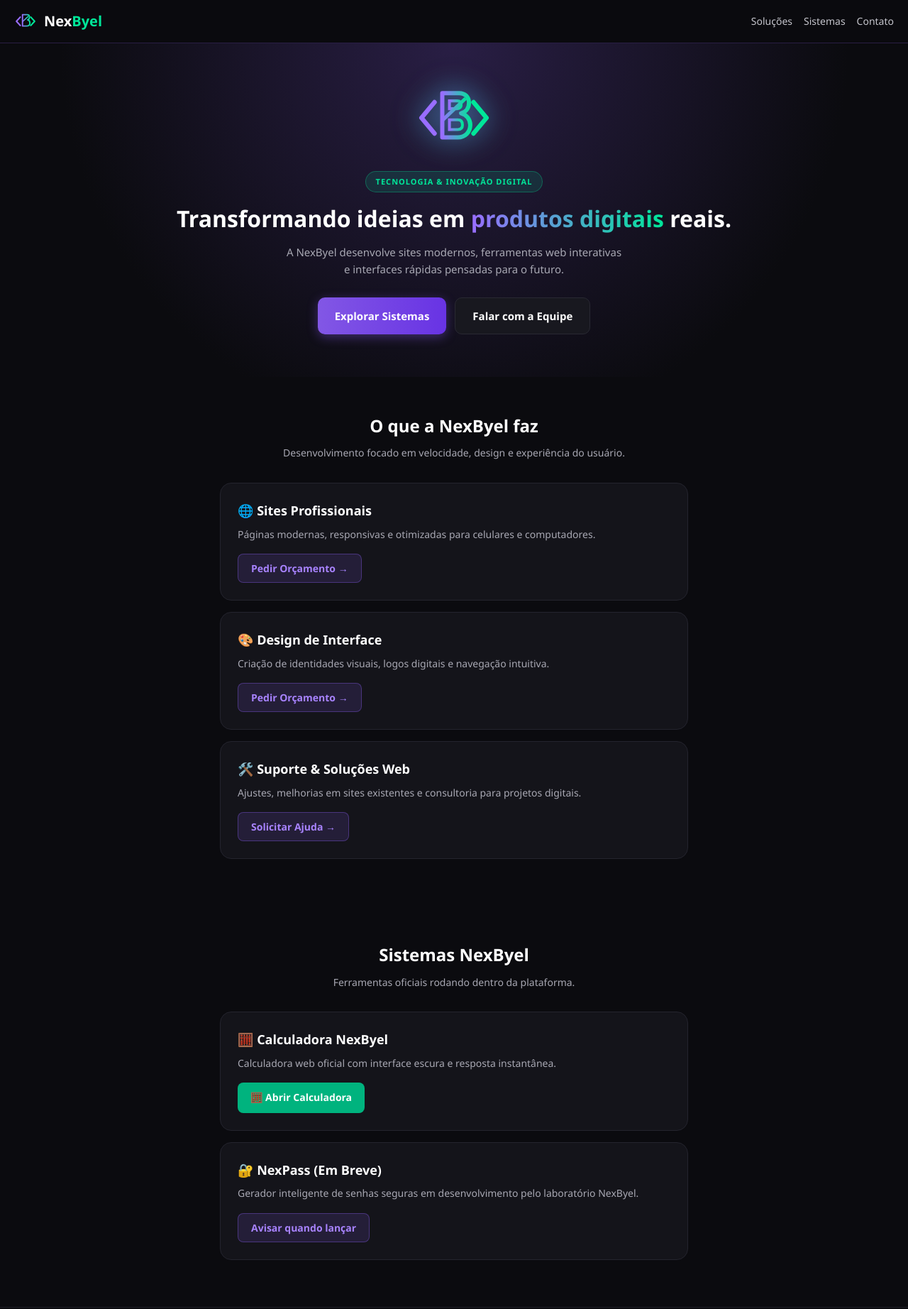
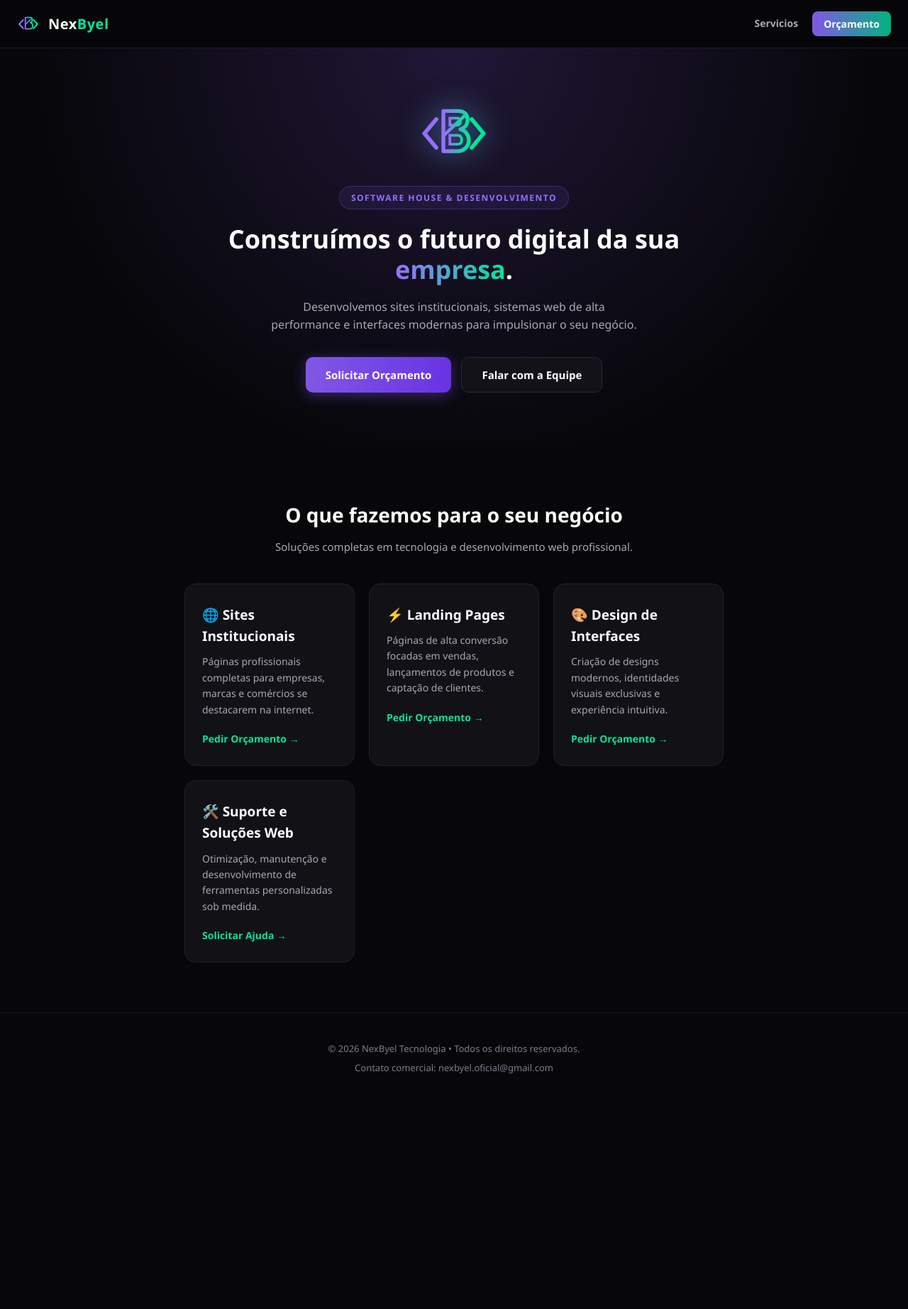
Before and after one commit to byelsantos731-netizen/Meu-primeiro-site, a plain HTML site: page nexbyel.html in a window 1280 px wide. Shown: the top 1844 px of the page at 71% size. After the commit the page ends 1555 px from the top, so only its background shows below. Drawn offline with Linux system fonts and the light colour scheme.

Commit message:
nexbyel.html

```diff
--- a/nexbyel.html
+++ b/nexbyel.html
@@ -3,7 +3,7 @@
 <head>
   <meta charset="UTF-8">
   <meta name="viewport" content="width=device-width, initial-scale=1.0">
-  <title>NexByel | Tecnologia & Inovação Digital</title>
+  <title>NexByel | Soluções e Desenvolvimento Web</title>
   <style>
     * {
       box-sizing: border-box;
@@ -13,20 +13,20 @@
     }
 
     body {
-      background-color: #0b0b0f;
+      background-color: #07070a;
       color: #ffffff;
       line-height: 1.6;
     }
 
-    /* Cabeçalho Fixo */
+    /* Cabeçalho Corporativo */
     header {
       position: sticky;
       top: 0;
       z-index: 100;
-      background-color: rgba(11, 11, 15, 0.92);
-      backdrop-filter: blur(10px);
-      border-bottom: 1px solid rgba(130, 87, 229, 0.25);
-      padding: 14px 20px;
+      background-color: rgba(7, 7, 10, 0.95);
+      backdrop-filter: blur(12px);
+      border-bottom: 1px solid rgba(130, 87, 229, 0.2);
+      padding: 16px 24px;
       display: flex;
       justify-content: space-between;
       align-items: center;
@@ -35,11 +35,12 @@
     .brand {
       display: flex;
       align-items: center;
-      gap: 10px;
+      gap: 12px;
       text-decoration: none;
       color: #ffffff;
       font-size: 20px;
-      font-weight: bold;
+      font-weight: 700;
+      letter-spacing: 0.5px;
     }
 
     .brand span {
@@ -48,54 +49,67 @@
 
     nav {
       display: flex;
-      gap: 16px;
+      gap: 20px;
+      align-items: center;
     }
 
     nav a, nav button {
       background: none;
       border: none;
-      color: #c4c4cc;
+      color: #a8a8b3;
       text-decoration: none;
       font-size: 14px;
-      font-weight: 500;
+      font-weight: 600;
       cursor: pointer;
+      transition: color 0.2s;
     }
 
     nav a:hover, nav button:hover {
       color: #00e699;
     }
 
-    /* Seção Principal (Hero) */
+    .btn-nav-acao {
+      background: linear-gradient(90deg, #8257e5, #00b37e);
+      color: #ffffff !important;
+      padding: 8px 16px;
+      border-radius: 8px;
+    }
+
+    /* Seção Hero Principal */
     .hero {
       text-align: center;
-      padding: 50px 20px 60px;
-      background: radial-gradient(circle at top, rgba(130, 87, 229, 0.25) 0%, rgba(11, 11, 15, 1) 70%);
+      padding: 70px 20px 80px;
+      background: radial-gradient(circle at top, rgba(130, 87, 229, 0.2) 0%, rgba(7, 7, 10, 1) 70%);
     }
 
     .logo-destaque {
-      width: 110px;
-      height: 110px;
-      margin: 0 auto 20px;
-      filter: drop-shadow(0 0 18px rgba(130, 87, 229, 0.6)) drop-shadow(0 0 18px rgba(0, 230, 153, 0.4));
+      width: 100px;
+      height: 100px;
+      margin: 0 auto 24px;
+      filter: drop-shadow(0 0 20px rgba(130, 87, 229, 0.5)) drop-shadow(0 0 20px rgba(0, 230, 153, 0.3));
     }
 
     .tag-topo {
       display: inline-block;
-      background-color: rgba(0, 230, 153, 0.12);
-      color: #00e699;
-      border: 1px solid rgba(0, 230, 153, 0.3);
-      padding: 5px 14px;
+      background-color: rgba(130, 87, 229, 0.1);
+      color: #996dff;
+      border: 1px solid rgba(130, 87, 229, 0.3);
+      padding: 6px 16px;
       border-radius: 20px;
-      font-size: 11px;
-      font-weight: bold;
-      letter-spacing: 1px;
-      margin-bottom: 18px;
+      font-size: 12px;
+      font-weight: 700;
+      letter-spacing: 1.5px;
+      margin-bottom: 20px;
+      text-transform: uppercase;
     }
 
     .hero h1 {
-      font-size: 32px;
+      font-size: 36px;
       line-height: 1.2;
-      margin-bottom: 16px;
+      margin-bottom: 18px;
+      max-width: 650px;
+      margin-left: auto;
+      margin-right: auto;
     }
 
     .texto-gradiente {
@@ -106,14 +120,14 @@
 
     .hero p {
       color: #a8a8b3;
-      max-width: 480px;
-      margin: 0 auto 28px;
-      font-size: 15px;
+      max-width: 520px;
+      margin: 0 auto 32px;
+      font-size: 16px;
     }
 
     .botoes-hero {
       display: flex;
-      gap: 12px;
+      gap: 14px;
       justify-content: center;
       flex-wrap: wrap;
     }
@@ -122,101 +136,106 @@
       background: linear-gradient(90deg, #8257e5, #6833e4);
       color: #ffffff;
       border: none;
-      padding: 14px 24px;
+      padding: 14px 28px;
       border-radius: 10px;
       font-size: 15px;
-      font-weight: bold;
+      font-weight: 700;
       text-decoration: none;
       cursor: pointer;
-      box-shadow: 0 4px 15px rgba(130, 87, 229, 0.4);
+      box-shadow: 0 4px 20px rgba(130, 87, 229, 0.4);
+      transition: transform 0.2s;
+    }
+
+    .btn-primario:active {
+      transform: scale(0.97);
     }
 
     .btn-secundario {
-      background-color: #18181f;
+      background-color: #121218;
       color: #ffffff;
-      border: 1px solid #292933;
-      padding: 14px 24px;
+      border: 1px solid #292938;
+      padding: 14px 28px;
       border-radius: 10px;
       font-size: 15px;
-      font-weight: bold;
+      font-weight: 700;
       cursor: pointer;
     }
 
-    /* Seções */
+    /* Seções de Conteúdo */
     section {
-      padding: 50px 20px;
-      max-width: 700px;
+      padding: 70px 20px;
+      max-width: 800px;
       margin: 0 auto;
     }
 
     .titulo-secao {
       text-align: center;
-      margin-bottom: 30px;
+      margin-bottom: 40px;
     }
 
     .titulo-secao h2 {
-      font-size: 24px;
-      margin-bottom: 8px;
+      font-size: 28px;
+      margin-bottom: 10px;
     }
 
     .titulo-secao p {
       color: #a8a8b3;
-      font-size: 14px;
+      font-size: 15px;
+    }
+
+    .grid-servicos {
+      display: grid;
+      grid-template-columns: repeat(auto-fit, minmax(240px, 1fr));
+      gap: 20px;
     }
 
     .card {
-      background-color: #14141a;
-      border: 1px solid #24242e;
+      background-color: #111116;
+      border: 1px solid #20202a;
       border-radius: 16px;
-      padding: 24px;
-      margin-bottom: 16px;
+      padding: 28px 24px;
+      transition: border-color 0.3s;
+    }
+
+    .card:hover {
+      border-color: rgba(130, 87, 229, 0.5);
     }
 
     .card h3 {
-      font-size: 18px;
-      margin-bottom: 8px;
+      font-size: 19px;
+      margin-bottom: 10px;
+      color: #ffffff;
     }
 
     .card p {
       color: #a8a8b3;
       font-size: 14px;
-      margin-bottom: 16px;
+      margin-bottom: 20px;
     }
 
     .btn-card {
-      display: inline-block;
-      background-color: rgba(130, 87, 229, 0.15);
-      color: #a883ff;
-      border: 1px solid rgba(130, 87, 229, 0.4);
-      padding: 10px 18px;
-      border-radius: 8px;
+      background: none;
+      border: none;
+      color: #00e699;
       font-size: 14px;
-      font-weight: bold;
-      text-decoration: none;
+      font-weight: 700;
       cursor: pointer;
-    }
-
-    .btn-verde {
-      display: inline-block;
-      background-color: #00b37e;
-      color: #ffffff;
-      padding: 10px 18px;
-      border-radius: 8px;
-      font-size: 14px;
-      font-weight: bold;
-      text-decoration: none;
+      display: flex;
+      align-items: center;
+      gap: 6px;
+      padding: 0;
     }
 
     /* Rodapé */
     footer {
       text-align: center;
-      padding: 35px 20px;
-      border-top: 1px solid #1e1e26;
+      padding: 40px 20px;
+      border-top: 1px solid #16161f;
       color: #7c7c8a;
       font-size: 13px;
     }
 
-    /* JANELA INTERNA (MODAL) DE ATENDIMENTO */
+    /* MODAL DE ORÇAMENTO E CONTATO (JANELA INTERNA) */
     .modal-fundo {
       display: none;
       position: fixed;
@@ -224,8 +243,8 @@
       left: 0;
       width: 100%;
       height: 100%;
-      background-color: rgba(0, 0, 0, 0.82);
-      backdrop-filter: blur(6px);
+      background-color: rgba(0, 0, 0, 0.85);
+      backdrop-filter: blur(8px);
       z-index: 999;
       justify-content: center;
       align-items: center;
@@ -237,38 +256,38 @@
     }
 
     .modal-janela {
-      background-color: #16161d;
+      background-color: #14141c;
       border: 1px solid #8257e5;
-      border-radius: 18px;
+      border-radius: 20px;
       width: 100%;
-      max-width: 400px;
-      padding: 26px 22px;
+      max-width: 420px;
+      padding: 30px 24px;
       position: relative;
-      box-shadow: 0 20px 50px rgba(0, 0, 0, 0.8);
+      box-shadow: 0 25px 60px rgba(0, 0, 0, 0.9);
       animation: abrirJanela 0.25s ease;
     }
 
     @keyframes abrirJanela {
-      from { transform: scale(0.9); opacity: 0; }
+      from { transform: scale(0.92); opacity: 0; }
       to { transform: scale(1); opacity: 1; }
     }
 
     .fechar-modal {
       position: absolute;
-      top: 16px;
-      right: 16px;
-      background: #24242e;
+      top: 18px;
+      right: 18px;
+      background: #1f1f2e;
       color: #ffffff;
       border: none;
-      width: 32px;
-      height: 32px;
+      width: 34px;
+      height: 34px;
       border-radius: 50%;
       font-size: 18px;
       cursor: pointer;
     }
 
     .modal-janela h2 {
-      font-size: 20px;
+      font-size: 22px;
       margin-bottom: 6px;
       color: #ffffff;
     }
@@ -276,12 +295,12 @@
     .modal-sub {
       font-size: 13px;
       color: #00e699;
-      margin-bottom: 18px;
-      font-weight: bold;
+      margin-bottom: 20px;
+      font-weight: 700;
     }
 
     .campo {
-      margin-bottom: 14px;
+      margin-bottom: 16px;
       text-align: left;
     }
 
@@ -295,13 +314,14 @@
 
     .campo input, .campo textarea {
       width: 100%;
-      background-color: #0d0d12;
-      border: 1px solid #2e2e3a;
+      background-color: #0b0b10;
+      border: 1px solid #2a2a38;
       border-radius: 10px;
-      padding: 12px;
+      padding: 12px 14px;
       color: #ffffff;
       font-size: 14px;
       outline: none;
+      transition: border-color 0.2s;
     }
 
     .campo input:focus, .campo textarea:focus {
@@ -316,20 +336,22 @@
       padding: 14px;
       border-radius: 10px;
       font-size: 15px;
-      font-weight: bold;
+      font-weight: 700;
       cursor: pointer;
-      margin-top: 6px;
+      margin-top: 8px;
+      box-shadow: 0 4px 15px rgba(0, 179, 126, 0.3);
     }
 
     .aviso-sucesso {
       display: none;
       text-align: center;
-      padding: 20px 10px;
+      padding: 24px 10px;
     }
 
     .aviso-sucesso h3 {
       color: #00e699;
-      margin-bottom: 8px;
+      margin-bottom: 10px;
+      font-size: 20px;
     }
   </style>
 </head>
@@ -357,13 +379,12 @@
       <div>Nex<span>Byel</span></div>
     </a>
     <nav>
-      <a href="#solucoes">Soluções</a>
-      <a href="#sistemas">Sistemas</a>
-      <button onclick="abrirJanela('Contato Geral')">Contato</button>
+      <a href="#servicos">Servicios</a>
+      <button class="btn-nav-acao" onclick="abrirJanela('Pedir Orçamento')">Orçamento</button>
     </nav>
   </header>
 
-  <!-- Tela Principal -->
+  <!-- Seção Principal -->
   <div class="hero">
     <div class="logo-destaque">
       <svg viewBox="0 0 120 120" fill="none">
@@ -376,69 +397,57 @@
       </svg>
     </div>
 
-    <div class="tag-topo">TECNOLOGIA & INOVAÇÃO DIGITAL</div>
-    <h1>Transformando ideias em <span class="texto-gradiente">produtos digitais</span> reais.</h1>
-    <p>A NexByel desenvolve sites modernos, ferramentas web interativas e interfaces rápidas pensadas para o futuro.</p>
+    <div class="tag-topo">Software House & Desenvolvimento</div>
+    <h1>Construímos o futuro digital da sua <span class="texto-gradiente">empresa</span>.</h1>
+    <p>Desenvolvemos sites institucionais, sistemas web de alta performance e interfaces modernas para impulsionar o seu negócio.</p>
 
     <div class="botoes-hero">
-      <a href="#sistemas" class="btn-primario">Explorar Sistemas</a>
+      <button class="btn-primario" onclick="abrirJanela('Pedir Orçamento')">Solicitar Orçamento</button>
       <button class="btn-secundario" onclick="abrirJanela('Falar com a Equipe')">Falar com a Equipe</button>
     </div>
   </div>
 
-  <!-- Soluções -->
-  <section id="solucoes">
+  <!-- Nossos Serviços -->
+  <section id="servicos">
     <div class="titulo-secao">
-      <h2>O que a NexByel faz</h2>
-      <p>Desenvolvimento focado em velocidade, design e experiência do usuário.</p>
+      <h2>O que fazemos para o seu negócio</h2>
+      <p>Soluções completas em tecnologia e desenvolvimento web profissional.</p>
+    </div>
+
+    <div class="grid-servicos">
+      <div class="card">
+        <h3>🌐 Sites Institucionais</h3>
+        <p>Páginas profissionais completas para empresas, marcas e comércios se destacarem na internet.</p>
+        <button class="btn-card" onclick="abrirJanela('Orçamento: Site Institucional')">Pedir Orçamento →</button>
       </div>
 
       <div class="card">
-      <h3>🌐 Sites Profissionais</h3>
-      <p>Páginas modernas, responsivas e otimizadas para celulares e computadores.</p>
-      <button class="btn-card" onclick="abrirJanela('Orçamento: Site Profissional')">Pedir Orçamento →</button>
+        <h3>⚡ Landing Pages</h3>
+        <p>Páginas de alta conversão focadas em vendas, lançamentos de produtos e captação de clientes.</p>
+        <button class="btn-card" onclick="abrirJanela('Orçamento: Landing Page')">Pedir Orçamento →</button>
       </div>
 
       <div class="card">
-      <h3>🎨 Design de Interface</h3>
-      <p>Criação de identidades visuais, logos digitais e navegação intuitiva.</p>
+        <h3>🎨 Design de Interfaces</h3>
+        <p>Criação de designs modernos, identidades visuais exclusivas e experiência intuitiva.</p>
         <button class="btn-card" onclick="abrirJanela('Orçamento: Design de Interface')">Pedir Orçamento →</button>
       </div>
 
       <div class="card">
-      <h3>🛠️ Suporte & Soluções Web</h3>
-      <p>Ajustes, melhorias em sites existentes e consultoria para projetos digitais.</p>
-      <button class="btn-card" onclick="abrirJanela('Suporte / Resolver Problema')">Solicitar Ajuda →</button>
+        <h3>🛠️ Suporte e Soluções Web</h3>
+        <p>Otimização, manutenção e desenvolvimento de ferramentas personalizadas sob medida.</p>
+        <button class="btn-card" onclick="abrirJanela('Suporte Técnico / Dúvidas')">Solicitar Ajuda →</button>
       </div>
-  </section>
-
-  <!-- Sistemas -->
-  <section id="sistemas">
-    <div class="titulo-secao">
-      <h2>Sistemas NexByel</h2>
-      <p>Ferramentas oficiais rodando dentro da plataforma.</p>
-    </div>
-
-    <div class="card">
-      <h3>🧮 Calculadora NexByel</h3>
-      <p>Calculadora web oficial com interface escura e resposta instantânea.</p>
-      <a href="calculadora.html" class="btn-verde">🧮 Abrir Calculadora</a>
-    </div>
-
-    <div class="card">
-      <h3>🔐 NexPass (Em Breve)</h3>
-      <p>Gerador inteligente de senhas seguras em desenvolvimento pelo laboratório NexByel.</p>
-      <button class="btn-card" onclick="abrirJanela('Avisar lançamento: NexPass')">Avisar quando lançar</button>
     </div>
   </section>
 
   <!-- Rodapé -->
   <footer>
-    <p>© 2026 NexByel Tecnologia • Fundada por Byel Santos</p>
-    <p style="margin-top: 6px;">Contato oficial: nexbyel.ofical@gmail.com</p>
+    <p>© 2026 NexByel Tecnologia • Todos os direitos reservados.</p>
+    <p style="margin-top: 6px;">Contato comercial: nexbyel.oficial@gmail.com</p>
   </footer>
 
-  <!-- JANELA INTERNA (MODAL) DE ATENDIMENTO -->
+  <!-- JANELA INTERNA (MODAL) DE CONTATO E ORÇAMENTO -->
   <div class="modal-fundo" id="modalContato">
     <div class="modal-janela">
       <button class="fechar-modal" onclick="fecharJanela()">✕</button>
@@ -447,24 +456,24 @@
         <h2>Olá, como podemos te ajudar?</h2>
         <div class="modal-sub" id="assuntoSelecionado">Assunto: Pedir Orçamento</div>
 
-        <form id="formNexByel" action="https://formsubmit.co/nexbyel.ofical@gmail.com" method="POST">
-          <input type="hidden" name="_subject" id="emailSubject" value="Novo contato no site NexByel!">
+        <form id="formNexByel" action="https://formsubmit.co/nexbyel.oficial@gmail.com" method="POST">
+          <input type="hidden" name="_subject" id="emailSubject" value="Novo contato corporativo NexByel!">
           <input type="hidden" name="_captcha" value="false">
           <input type="hidden" name="_template" value="table">
 
           <div class="campo">
             <label>Nome:</label>
-            <input type="text" name="Nome" required placeholder="Digite seu nome">
+            <input type="text" name="Nome" required placeholder="Seu nome ou da sua empresa">
           </div>
 
           <div class="campo">
             <label>Número de telefone / e-mail:</label>
-            <input type="text" name="Contato" required placeholder="(71) 99999-9999 ou seu@email.com">
+            <input type="text" name="Contato" required placeholder="(71) 99999-9999 ou contato@empresa.com">
           </div>
 
           <div class="campo">
             <label>Como podemos ajudar:</label>
-            <textarea name="Mensagem" rows="4" required placeholder="Descreva o site, orçamento ou dúvida..."></textarea>
+            <textarea name="Mensagem" rows="4" required placeholder="Descreva o projeto, site ou orçamento desejado..."></textarea>
           </div>
 
           <button type="submit" class="btn-enviar" id="btnConfirmar">Enviar / Confirmar</button>
@@ -473,8 +482,8 @@
 
       <div class="aviso-sucesso" id="areaSucesso">
         <h3>✅ Mensagem Enviada!</h3>
-        <p style="color: #c4c4cc; font-size: 14px; margin-bottom: 16px;">
-          Sua solicitação foi enviada para a equipe da <strong>NexByel</strong>. Responderemos em breve!
+        <p style="color: #c4c4cc; font-size: 14px; margin-bottom: 20px;">
+          Sua solicitação foi enviada para a equipe comercial da <strong>NexByel</strong>. Retornaremos em breve!
         </p>
         <button class="btn-primario" onclick="fecharJanela()">Voltar ao Site</button>
       </div>
@@ -503,9 +512,7 @@
     }
 
     modal.addEventListener("click", function(e) {
-      if (e.target === modal) {
-        fecharJanela();
-      }
+      if (e.target === modal) fecharJanela();
     });
 
     form.addEventListener("submit", function(e) {
@@ -513,7 +520,7 @@
       btnConfirmar.textContent = "Enviando...";
       btnConfirmar.disabled = true;
 
-      fetch("https://formsubmit.co/ajax/nexbyel.ofical@gmail.com", {
+      fetch("https://formsubmit.co/ajax/nexbyel.oficial@gmail.com", {
         method: "POST",
         body: new FormData(form)
       })
@@ -522,7 +529,7 @@
         form.reset();
         areaFormulario.style.display = "none";
         areaSucesso.style.display = "block";
-        btnConfirmar.textContent = "Enviar / Confirmar";
+        btnConfirmar.textContent = "Enviar";
         btnConfirmar.disabled = false;
       })
       .catch(error => {
```
Lines whose indentation alone changed are shown as unchanged.
